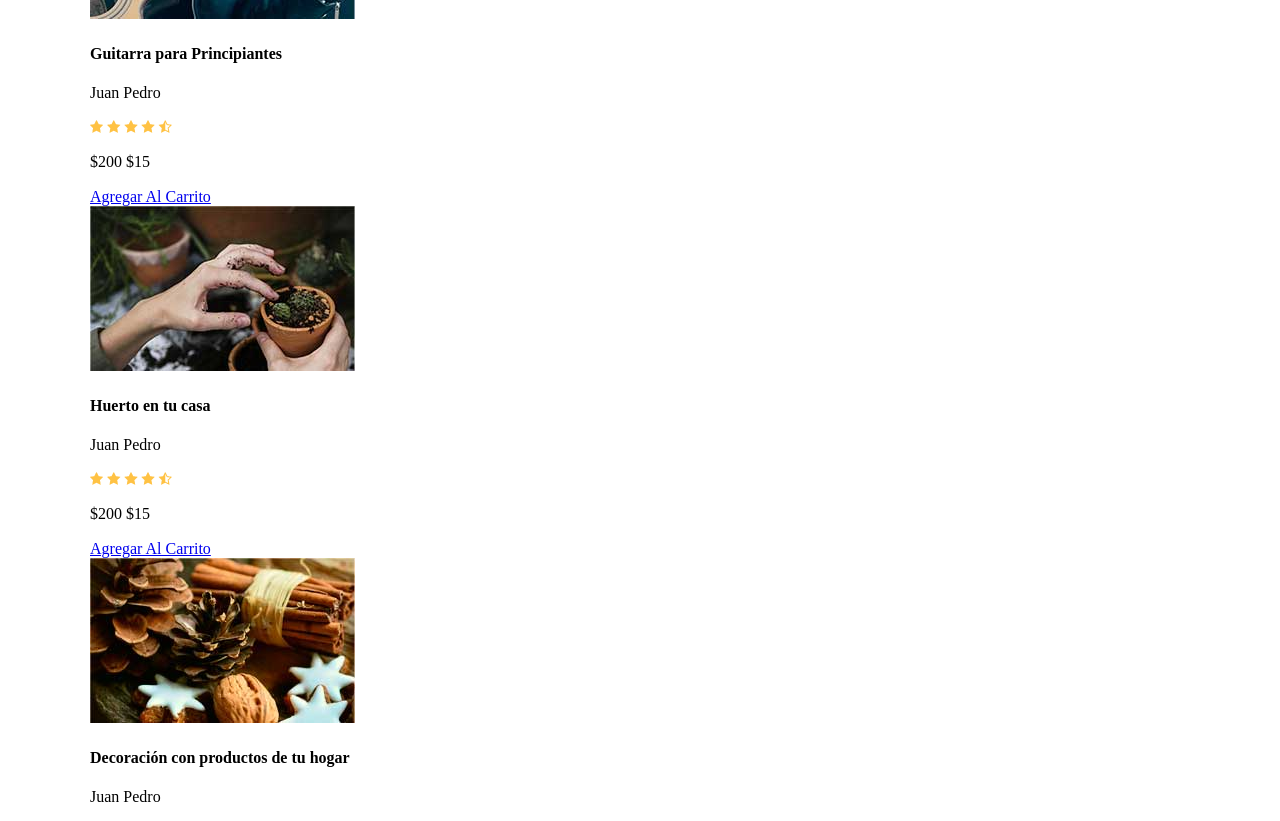
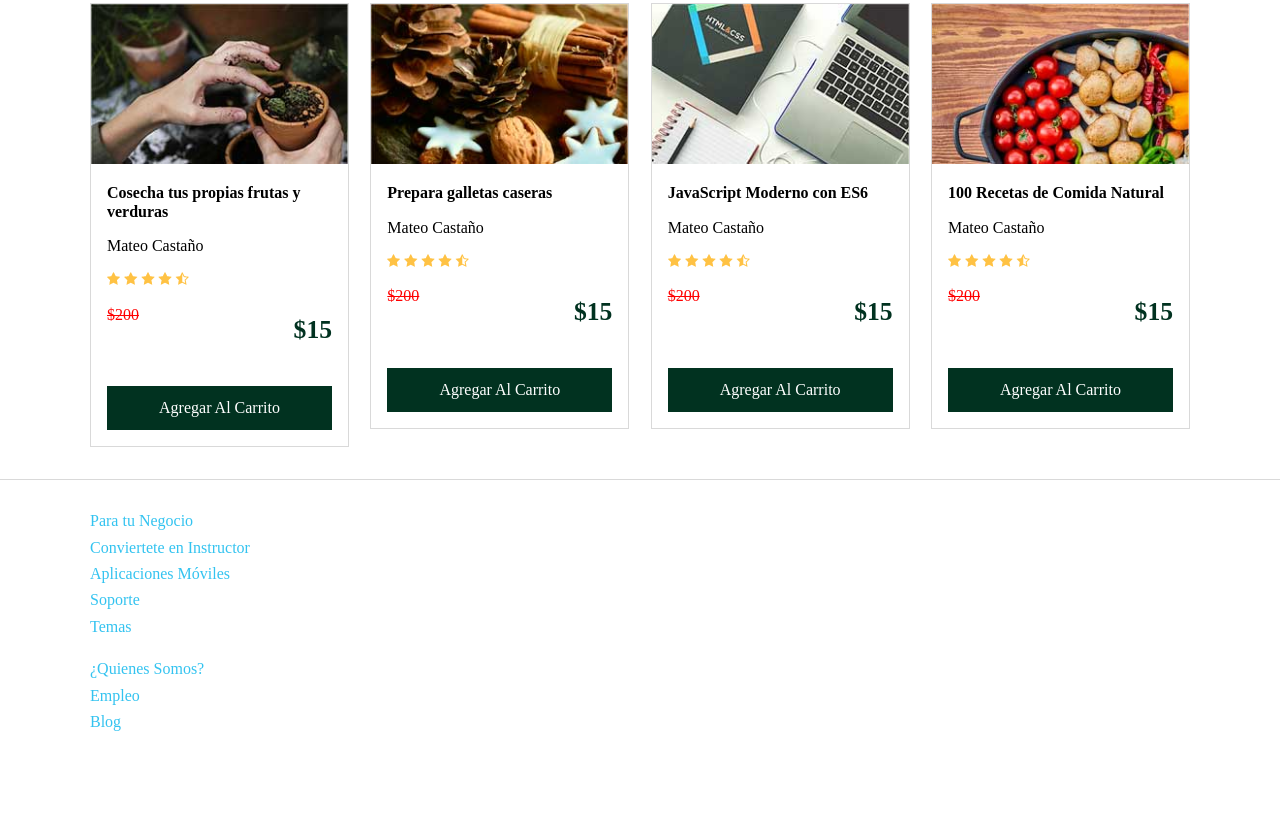
Before and after one commit to mateocgomez/learningdev, a website: page index.html in a window 1280 px wide. Shown: the part 1632-2453 px from the top of the page. After the commit the page ends 2387 px from the top, so only its background shows below. Drawn offline with nearby package versions, Linux system fonts and the light colour scheme.

Commit message:
FINAL DEL PROYECTO

```diff
--- a/index.html
+++ b/index.html
@@ -5,7 +5,7 @@
     <meta charset="UTF-8">
     <meta name="viewport" content="width=device-width, initial-scale=1.0">
     <meta http-equiv="X-UA-Compatible" content="ie=edge">
-    <title>Universidad</title>
+    <title>Learning Dev NeoLinux</title>
     <link rel="stylesheet" href="https://necolas.github.io/normalize.css/8.0.0/normalize.css">
     <link href="https://fonts.googleapis.com/css?family=Raleway:400,900" rel="stylesheet">
     <link rel="stylesheet" href="css/app.css">
@@ -77,7 +77,7 @@
             <img class="imagen-curso" src="img/curso1.jpg">
             <div class="info-curso">
                 <h4>HTML5, CSS3, JavaScript para Principiantes</h4>
-                <p>Juan Pedro</p>
+                <p>Mateo Castaño</p>
                 <img src="img/estrellas.png">
                 <div class="precio">
                     <p class="regular">$200</p>
@@ -91,7 +91,7 @@
             <img class="imagen-curso" src="img/curso2.jpg">
             <div class="info-curso">
                 <h4>Curso de Comida Vegetariana</h4>
-                <p>Juan Pedro</p>
+                <p>Mateo Castaño</p>
                 <img src="img/estrellas.png">
                 <div class="precio">
                     <p class="regular">$200</p>
@@ -105,9 +105,9 @@
             <img class="imagen-curso" src="img/curso3.jpg">
             <div class="info-curso">
                 <h4>Guitarra para Principiantes</h4>
-                <p>Juan Pedro</p>
+                <p>Mateo Castaño</p>
                 <img src="img/estrellas.png">
-                <p class="precio">$200 <span>$15</span></p>
+                <div class="precio"><span class="regular">$200</span> <span class="oferta">$15</span></div>
                 <a href="#" class="boton" data-id="3">Agregar Al Carrito</a>
             </div>
         </div>
@@ -116,9 +116,9 @@
             <img class="imagen-curso" src="img/curso4.jpg">
             <div class="info-curso">
                 <h4>Huerto en tu casa</h4>
-                <p>Juan Pedro</p>
+                <p>Mateo Castaño</p>
                 <img src="img/estrellas.png">
-                <p class="precio">$200 <span>$15</span></p>
+                <div class="precio"><span class="regular">$200</span> <span class="oferta">$15</span></div>
                 <a href="#" class="boton" data-id="4">Agregar Al Carrito</a>
             </div>
         </div>
@@ -127,7 +127,7 @@
             <img class="imagen-curso" src="img/curso5.jpg">
             <div class="info-curso">
                 <h4>Decoración con productos de tu hogar</h4>
-                <p>Juan Pedro</p>
+                <p>Mateo Castaño</p>
                 <img src="img/estrellas.png">
                 <div class="precio">
                     <p class="regular">$200</p>
@@ -141,7 +141,7 @@
             <img class="imagen-curso" src="img/curso1.jpg">
             <div class="info-curso">
                 <h4>Diseño Web para Principiantes</h4>
-                <p>Juan Pedro</p>
+                <p>Mateo Castaño</p>
                 <img src="img/estrellas.png">
                 <div class="precio">
                     <p class="regular">$200</p>
@@ -155,7 +155,7 @@
             <img class="imagen-curso" src="img/curso2.jpg">
             <div class="info-curso">
                 <h4>Comida Mexicana para principiantes</h4>
-                <p>Juan Pedro</p>
+                <p>Mateo Castaño</p>
                 <img src="img/estrellas.png">
                 <div class="precio">
                     <p class="regular">$200</p>
@@ -169,7 +169,7 @@
             <img class="imagen-curso" src="img/curso3.jpg">
             <div class="info-curso">
                 <h4>Estudio Musical en tu casa</h4>
-                <p>Juan Pedro</p>
+                <p>Mateo Castaño</p>
                 <img src="img/estrellas.png">
                 <div class="precio">
                     <p class="regular">$200</p>
@@ -183,7 +183,7 @@
             <img class="imagen-curso" src="img/curso4.jpg">
             <div class="info-curso">
                 <h4>Cosecha tus propias frutas y verduras</h4>
-                <p>Juan Pedro</p>
+                <p>Mateo Castaño</p>
                 <img src="img/estrellas.png">
                 <div class="precio">
                     <p class="regular">$200</p>
@@ -197,7 +197,7 @@
             <img class="imagen-curso" src="img/curso5.jpg">
             <div class="info-curso">
                 <h4>Prepara galletas caseras</h4>
-                <p>Juan Pedro</p>
+                <p>Mateo Castaño</p>
                 <img src="img/estrellas.png">
                 <div class="precio">
                     <p class="regular">$200</p>
@@ -211,7 +211,7 @@
             <img class="imagen-curso" src="img/curso1.jpg">
             <div class="info-curso">
                 <h4>JavaScript Moderno con ES6</h4>
-                <p>Juan Pedro</p>
+                <p>Mateo Castaño</p>
                 <img src="img/estrellas.png">
                 <div class="precio">
                     <p class="regular">$200</p>
@@ -225,7 +225,7 @@
             <img class="imagen-curso" src="img/curso2.jpg">
             <div class="info-curso">
                 <h4>100 Recetas de Comida Natural</h4>
-                <p>Juan Pedro</p>
+                <p>Mateo Castaño</p>
                 <img src="img/estrellas.png">
                 <div class="precio">
                     <p class="regular">$200</p>
--- a/scss/_mixins.scss
+++ b/scss/_mixins.scss
@@ -1,13 +1,13 @@
 //Botones
 @mixin boton($color) {
     background-color: $color;
-    padding: .5rem 1rem;
+    padding: .8rem 1rem;
     margin-top: 1rem;
     display: block;
     color: white !important;
     text-align: center;
     text-decoration: none;
-    text-transform: uppercase;
+    text-transform: none;
 }
 
 @mixin box-sizing($box-model) {
--- a/scss/app.scss
+++ b/scss/app.scss
@@ -17,6 +17,10 @@ html {
 
 .oculto {
     display: none;
+}
+
+.centrado {
+    text-align: center;
 }
 
 .header {
@@ -130,3 +134,71 @@ html {
         }
     }
 }
+
+.cursos {
+    display: flex;
+    flex-wrap: wrap;
+    justify-content: space-between;
+    align-items: flex-start;
+    .curso {
+        .imagen-curso {
+            width: 100%;
+        }
+        flex: 0 1 calc(50% - 1rem);
+        border: 1px solid darken($gris, 10);
+        margin-bottom: 1rem;
+        @include tablet() {
+            flex: 0 1 calc(33% - 1rem);
+        }
+        @include desktop() {
+            flex: 0 1 calc(25% - 1rem);
+        }
+    }
+    .info-curso {
+        padding: 1rem;
+        h4 {
+            margin: 0;
+            font-size: 1rem;
+        }
+    }
+    .precio {
+        display: flex;
+        justify-content: space-between;
+        .regular {
+            text-decoration: line-through;
+            color: red;
+        }
+        .oferta {
+            font-size: 1.6rem;
+            font-weight: 700;
+            color: $secundario;
+        }
+    }
+    .boton {
+        @include boton($secundario);
+    }
+}
+
+.footer {
+    border-top: 1px solid darken($gris, 10);
+    margin-top: 1rem;
+    padding-top: 2rem;
+    .contendor-footer {
+        display: flex;
+        flex-direction: column;
+        @include telefono() {
+            flex-direction: row;
+        }
+    }
+    .menu {
+        display: flex;
+        flex-direction: column;
+        margin-bottom: 1rem;
+        flex: 1;
+        a {
+            color: $principal;
+            text-decoration: none;
+            margin-bottom: .5rem;
+        }
+    }
+}
```
Also changed, not shown: css/app.css.
